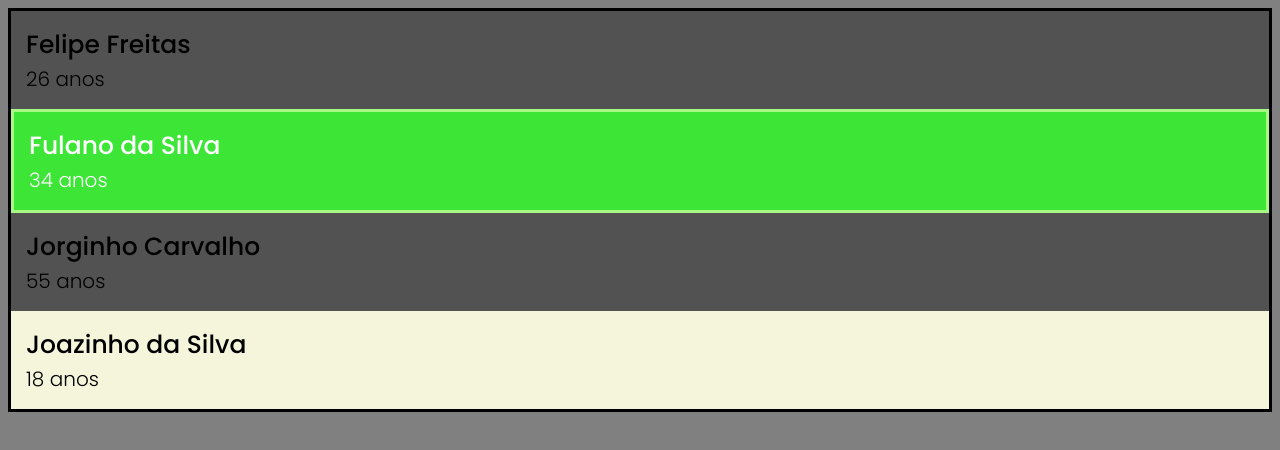
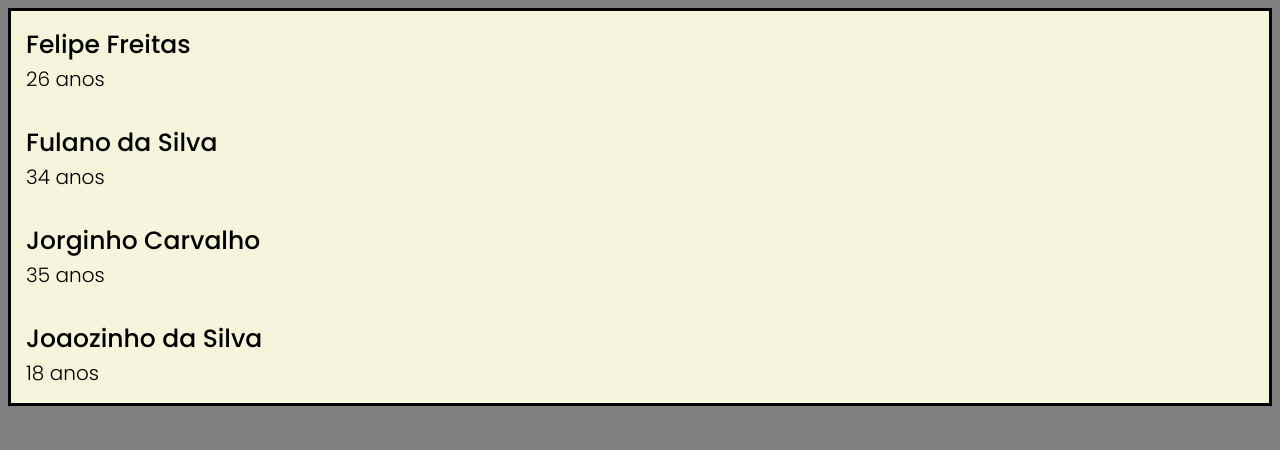
Before and after one commit to leticiareginajf/TwoWayDataBinding, an Angular app in the folder TwoWayDataBinding/: page / in a window 1280 px wide. Shown: the top 450 px of the page. Built offline with nearby package versions, Linux system fonts and the light colour scheme.

Commit message:
ngFor 1.0

```diff
--- a/TwoWayDataBinding/src/app/app.component.css
+++ b/TwoWayDataBinding/src/app/app.component.css
@@ -31,4 +31,4 @@
     background-color: rgb(60,229,54);
     border: 3px solid rgb(168,249,131);
 
-   }
+}
--- a/TwoWayDataBinding/src/app/app.component.html
+++ b/TwoWayDataBinding/src/app/app.component.html
@@ -37,14 +37,12 @@ type="text" [ngModel]="name"  <-- Input
 <div id="minha-div" style="visibility: hidden;">Sou uma div escondida!</div>
 
 <h1>Sou um texto</h1>
--->
 
+<div *ngFor="let item of listPessoas">
+    {{ item }}
+</div>
 
-<div class="list">
-    <div class="item item--odd">
-        <p class="item__name">Felipe Freitas</p>
-        <p class="item__age">26 anos</p>
-    </div>
+ </div>
     <div class="item item--highlighted">
         <p class="item__name">Fulano da Silva</p>
         <p class="item__age">34 anos</p>
@@ -57,4 +55,12 @@ type="text" [ngModel]="name"  <-- Input
         <p class="item__name">Joazinho da Silva</p>
         <p class="item__age">18 anos</p>
     </div>
+-->
+
+
+<div class="list">
+    <div class="item" *ngFor="let person of listPeople">
+        <p class="item__name">{{ person.name }}</p>
+        <p class="item__age">{{ person.age }} anos</p>
+    </div>
 </div>
--- a/TwoWayDataBinding/src/app/app.component.ts
+++ b/TwoWayDataBinding/src/app/app.component.ts
@@ -7,7 +7,31 @@ import { Component } from '@angular/core';
 })
 export class AppComponent {
 
-  minhaProp = true;
+  listPeople = [
+    { name: 'Felipe Freitas', age: 26, },
+    { name: 'Fulano da Silva', age: 34, },
+    { name: 'Jorginho Carvalho', age: 35, },
+    { name: 'Joaozinho da Silva', age: 18, },
+  ];
+
+
+}
+
+
+/*
+
+listPessoas = ['Felipe', 'Joao', true, 1000, {nome: 'Fulano'}];
+name: string = 'Felipe';
+
+  handleInputChange( event: string){
+    console.log(event);
+
+    // ....
+
+    this.name = event.toUpperCase();
+  }
+
+minhaProp = true;
   pessoa : any = {
     status: 1,
     name: undefined
@@ -30,21 +54,4 @@ export class AppComponent {
     return this.pessoa.endereco?.rua;
   }
 
-}
-
-
-/*
-
-name: string = 'Felipe';
-
-  handleInputChange( event: string){
-    console.log(event);
-
-    // ....
-
-    this.name = event.toUpperCase();
-  }
-
-
-
 */
```
